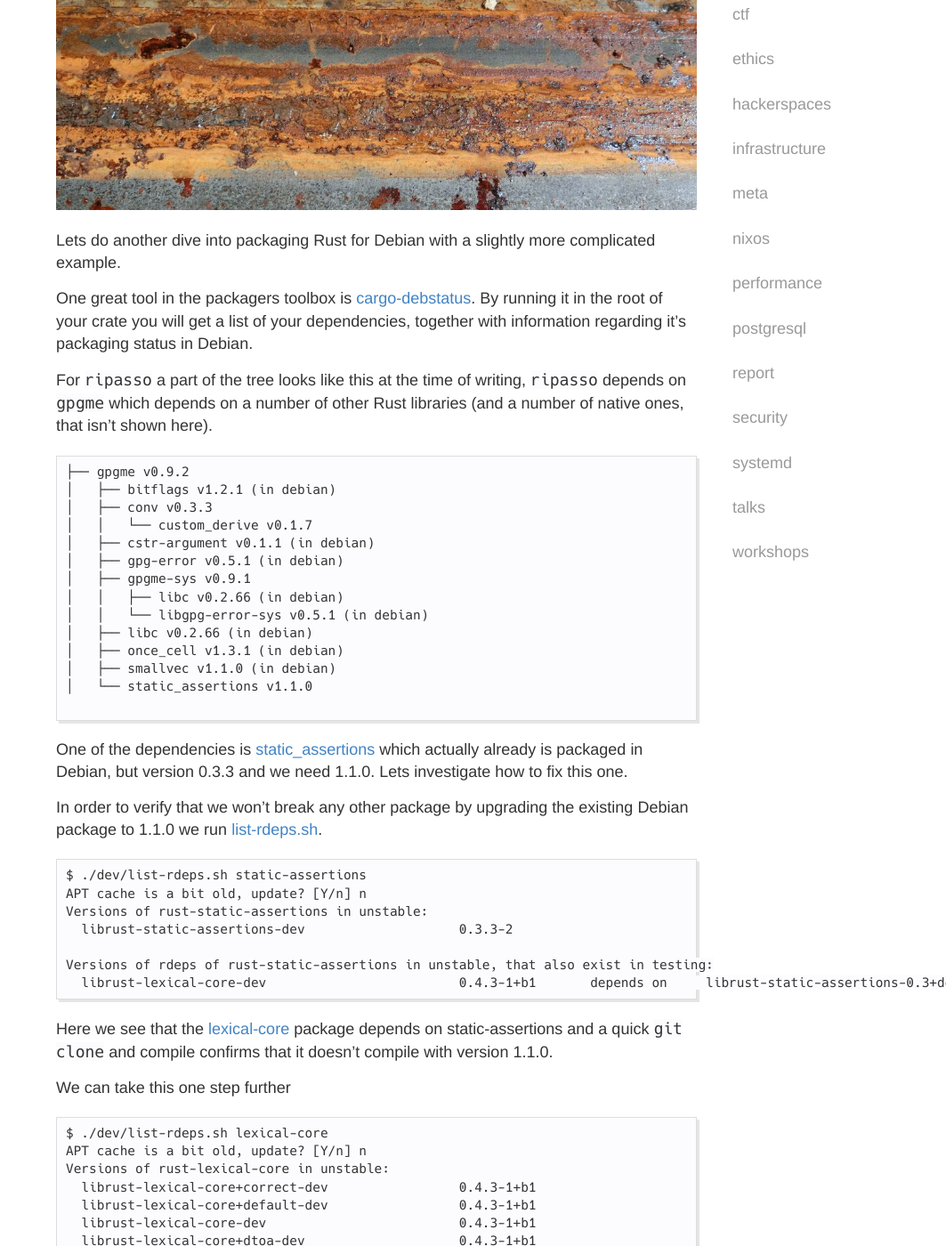
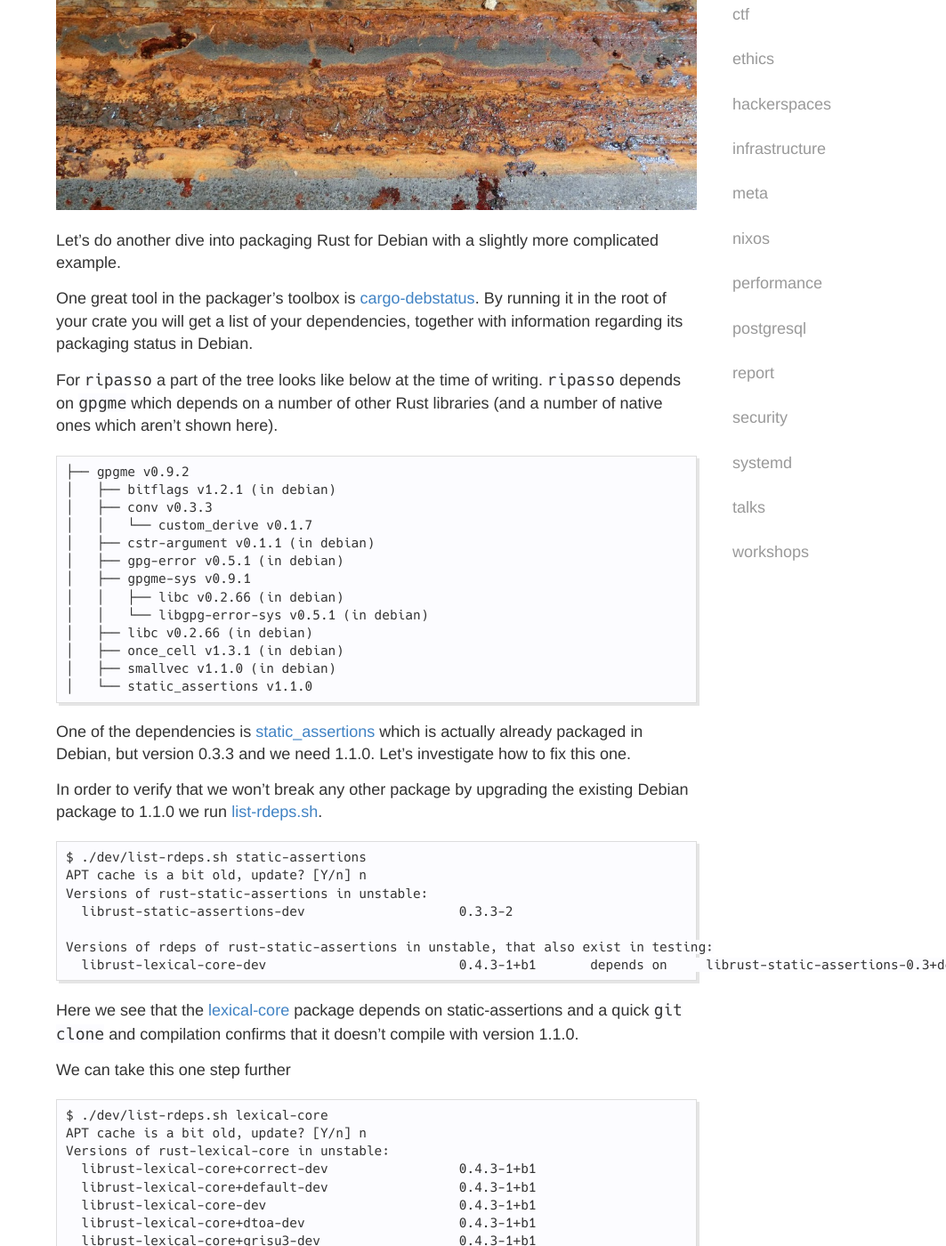
Before and after one commit to labanskoller/hackeriet_blog, a Jekyll site: the page built from _posts/2020-05-23-packaging-rust-part-II.md, in a window 1280 px wide and 1400 px high, scrolled down 352 px. Shown: the whole window at 89% size, without its empty margins (217-1280 px from the left). Built offline with Jekyll 4.4.1, drawn with Linux system fonts in a browser that asks for light colours; some of the changed text lies outside the part shown.

Commit message:
Proofreading of Rust Debian packaging part II
* Add apostrophes where appropriate ("let's" is short for "let us")
* Replace erroneous "it's" (which always expands to "it is")
* Stop sentences where appropriate
* Remove empty line in file tree
* Change order of words
* Use only ones in ordered lists to facilitate reordering and inserting more elements
* Change to "ing" form of verbs in strategies when used in headings

````diff
--- a/_posts/2020-05-23-packaging-rust-part-II.md
+++ b/_posts/2020-05-23-packaging-rust-part-II.md
@@ -6,14 +6,14 @@ category: infrastructure
 ---
 ![rusty-steel](/images/stainless_steel_iron_metal_rusty_weathered.jpeg)
 
-Lets do another dive into packaging Rust for Debian with a slightly more complicated example.
+Let's do another dive into packaging Rust for Debian with a slightly more complicated example.
 
-One great tool in the packagers toolbox is [cargo-debstatus](https://crates.io/crates/cargo-debstatus).
+One great tool in the packager's toolbox is [cargo-debstatus](https://crates.io/crates/cargo-debstatus).
 By running it in the root of your crate you will get a list of your dependencies, together
-with information regarding it's packaging status in Debian.
+with information regarding its packaging status in Debian.
 
-For `ripasso` a part of the tree looks like this at the time of writing, `ripasso` depends on `gpgme`
-which depends on a number of other Rust libraries (and a number of native ones, that isn't shown here).
+For `ripasso` a part of the tree looks like below at the time of writing. `ripasso` depends on `gpgme`
+which depends on a number of other Rust libraries (and a number of native ones which aren't shown here).
 ```
 ├── gpgme v0.9.2
 │   ├── bitflags v1.2.1 (in debian)
@@ -28,11 +28,10 @@ which depends on a number of other Rust libraries (and a number of native ones,
 │   ├── once_cell v1.3.1 (in debian)
 │   ├── smallvec v1.1.0 (in debian)
 │   └── static_assertions v1.1.0
-
 ```
 
 One of the dependencies is [static_assertions](https://crates.io/crates/static_assertions) which
-actually already is packaged in Debian, but version 0.3.3 and we need 1.1.0. Lets investigate how
+is actually already packaged in Debian, but version 0.3.3 and we need 1.1.0. Let's investigate how
 to fix this one.
 
 In order to verify that we won't break any other package by upgrading the existing Debian package
@@ -49,7 +48,7 @@ Versions of rdeps of rust-static-assertions in unstable, that also exist in test
 ```
 
 Here we see that the [lexical-core](https://crates.io/crates/lexical-core) package depends on static-assertions
-and a quick `git clone` and compile confirms that it doesn't compile with version 1.1.0.
+and a quick `git clone` and compilation confirms that it doesn't compile with version 1.1.0.
 
 We can take this one step further
 
````
Also changed, not shown: other parts of _posts/2020-05-23-packaging-rust-part-II.md (+8 -8 lines).
